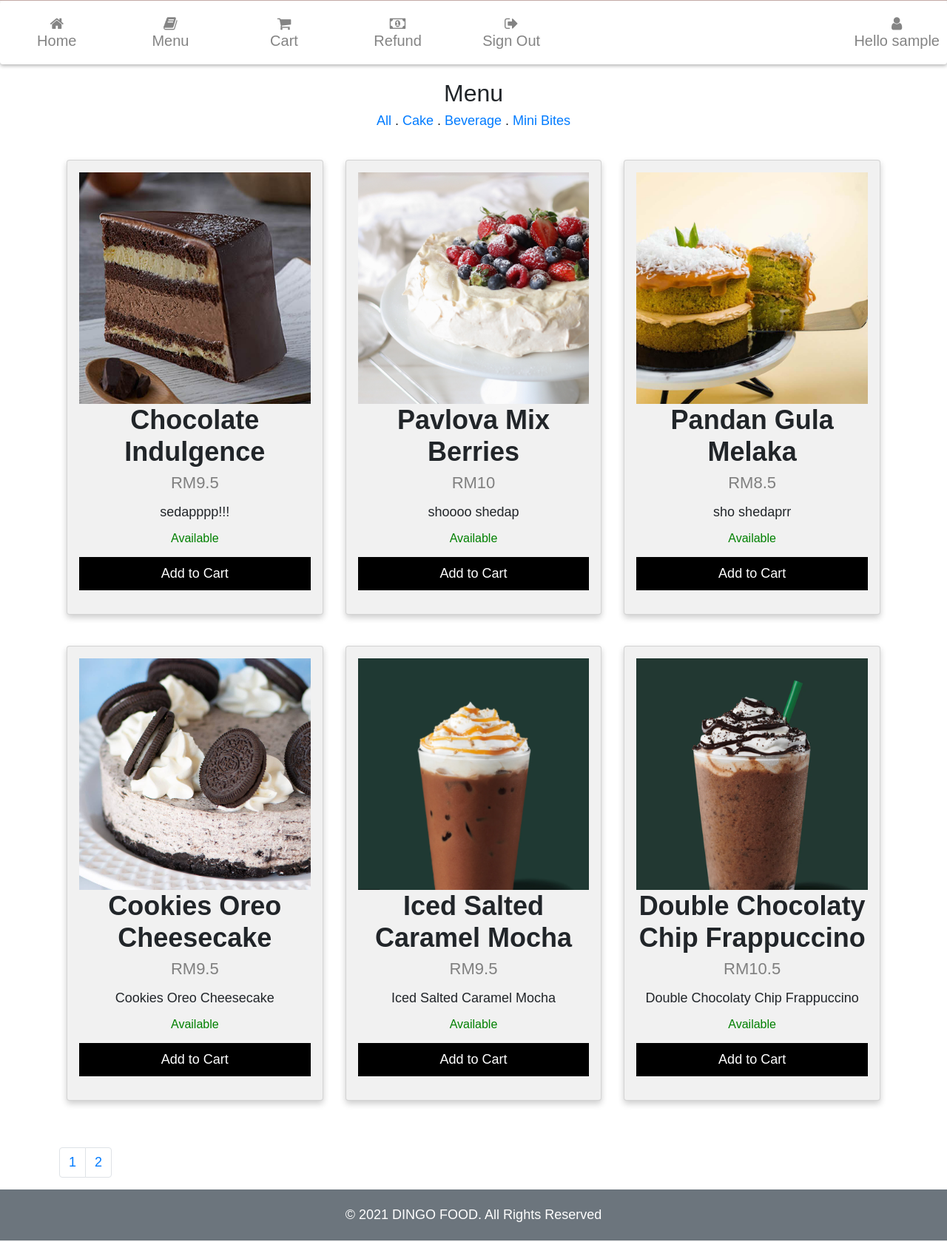
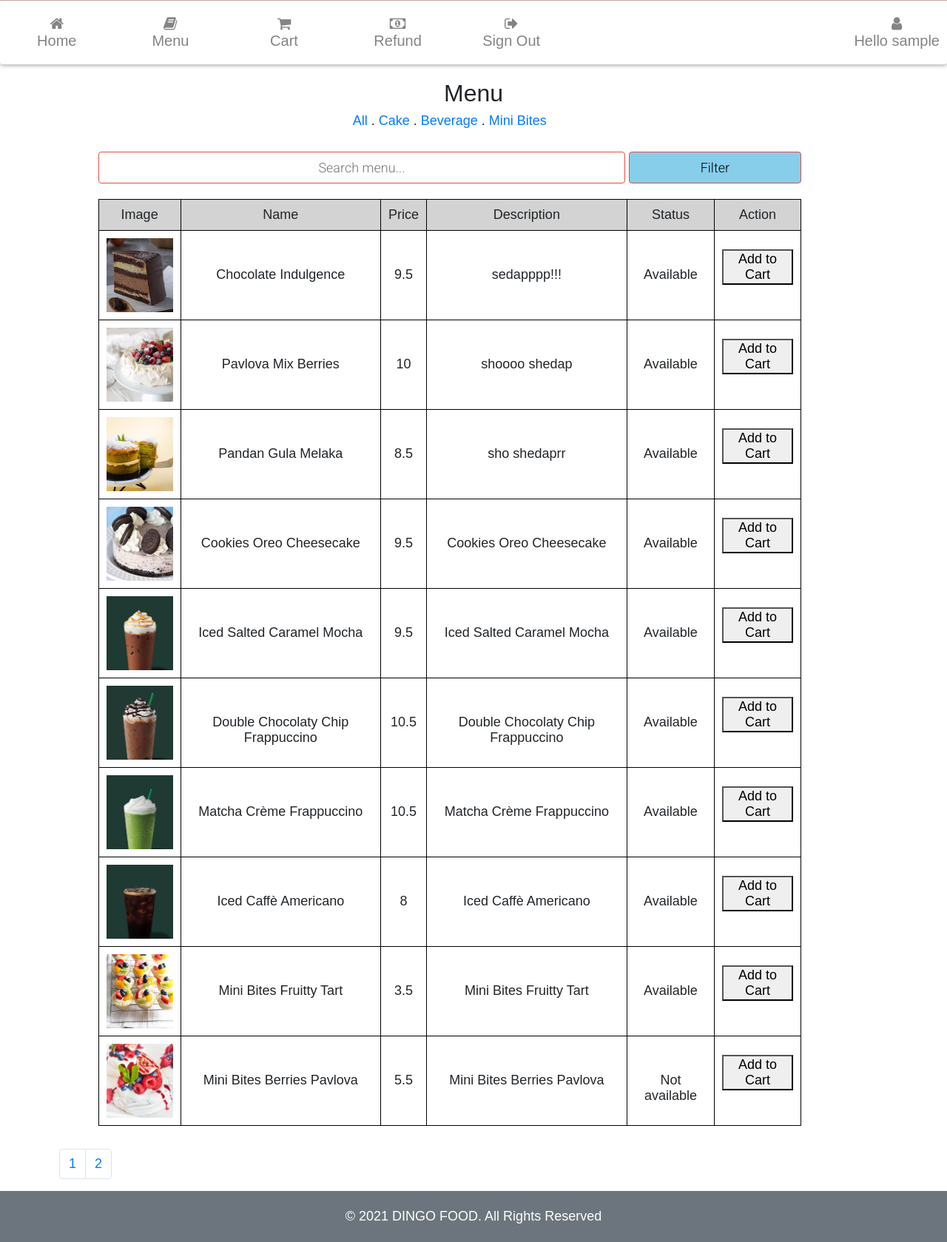
Before and after one commit to kavinraj19/Food-Ordering-System, a PHP site: page /viewMenu.php in a window 1280 px wide. Shown: the part 399-2078 px from the top of the page at 74% size. Run offline with PHP 8.4, Linux system fonts and the light colour scheme; the visitor is signed in with stand-in values (Sample User, id 1); data comes from the database, SQL or seed files in the repository; some libraries are stand-ins or nearby versions.

Commit message:
Ceks
adding search function and change the list menu layout

```diff
--- a/ApplicationLayer/ManageMenuInterface/viewMenu.php
+++ b/ApplicationLayer/ManageMenuInterface/viewMenu.php
@@ -41,10 +41,34 @@ require_once '../../libs/custSession.php';
 
 $name = $_SESSION['username'];
 
+//Search function
+
+if(isset($_POST['search']))
+{
+    $valueToSearch = $_POST['valueToSearch'];
+    // search in all table columns
+    // using concat mysql function
+    $query = "SELECT * FROM `menu` WHERE CONCAT(`menu_id`, `menu_name`, `menu_category`, `menu_description`, `menu_status`, `cost`) LIKE '%".$valueToSearch."%'";
+    $search_result = filterTable($query);
+
+}
+ else {
+    $query = "SELECT * FROM `menu`";
+    $search_result = filterTable($query);
+}
+
+// function to connect and execute the query
+function filterTable($query)
+{
+    $connect = mysqli_connect("localhost", "root", "", "dingofood");
+    $filter_Result = mysqli_query($connect, $query);
+    return $filter_Result;
+}
+
 ?>
 
 <!DOCTYPE html>
-<html lang="en" >
+<html lang="en">
 
 <head>
 
@@ -72,6 +96,18 @@ $name = $_SESSION['username'];
   <!-- STYLE -->
 
   <style>
+
+    table,th,td,tr{
+      padding: 10px;
+      text-align:center;
+      border: 1px solid black;
+    }
+
+    th{
+      background-color: lightgrey;
+    }
+
+
     * {
       box-sizing: border-box;
     }
@@ -88,7 +124,9 @@ body {
     }
 
     /* Remove extra left and right margins, due to padding */
-.row {margin: 0 -5px;}
+    .row {
+      margin: 0 -5px;
+    }
 
     /* Clear floats after the columns */
     .row:after {
@@ -125,20 +163,22 @@ body {
     }
 
     .picture {
-	width : 100%;
+      width: 100%;
 
     }
 
-.menu{
-    transition: all 0.25s ease ;
-    -webkit-transition: all 0.25s ease ;
-    -moz-transition: all 0.25s ease ;
-    -ms-transition: all 0.25s ease ;
-    -o-transition: all 0.25s ease ;
+    .menu {
+      transition: all 0.25s ease;
+      -webkit-transition: all 0.25s ease;
+      -moz-transition: all 0.25s ease;
+      -ms-transition: all 0.25s ease;
+      -o-transition: all 0.25s ease;
       margin-bottom: 1rem;
     }
 
-.card:hover {box-shadow: 2px 2px 20px 5px #c99c9c;}
+    .card:hover {
+      box-shadow: 2px 2px 20px 5px #c99c9c;
+    }
 
     .card button {
       border: none;
@@ -156,7 +196,8 @@ body {
       opacity: 0.7;
     }
 
-body, html {
+    body,
+    html {
       height: 100%;
       margin: 0;
       font-family: Arial, Helvetica, sans-serif;
@@ -206,9 +247,10 @@ ul {
       position: absolute;
       background-color: #f9f9f9;
       min-width: 160px;
-  box-shadow: 0px 8px 16px 0px rgba(0,0,0,0.2);
+      box-shadow: 0px 8px 16px 0px rgba(0, 0, 0, 0.2);
       z-index: 1;
     }
+
     .dropdown-content a {
       float: none;
       color: black;
@@ -253,13 +295,22 @@ $sno = $row + 1;
     <div style="list-style-type: none;" id="navigation-bar">
 
       <ul>
-        <li><a href="/Project/ApplicationLayer/ManageCustomerInterface/home.php"><i class="fa fa-home"></i><span>Home</span></a></li>
-        <li><a href="/Project/ApplicationLayer/ManageMenuInterface/viewMenu.php"><i class="fa fa-book"></i><span>Menu</span></a></li>
-        <li><a href="/Project/ApplicationLayer/ManageOrderInterface/cart.php"><i class="fa fa-shopping-cart"></i><span>Cart</span></a></li>
-        <li><a href="/Project/ApplicationLayer/ManageRefundInterface/refundList.php"><i class="fa fa-money"></i><span>Refund</span></a></li>
-        <li><a href="/Project/ApplicationLayer/ManageCustomerInterface/logout.php" onclick="return confirm('Are you sure you want to sign out?')"><i class="fa fa-sign-out"></i><span>Sign Out</span></a></li>
+        <li><a href="/Project/ApplicationLayer/ManageCustomerInterface/home.php"><i
+              class="fa fa-home"></i><span>Home</span></a></li>
+        <li><a href="/Project/ApplicationLayer/ManageMenuInterface/viewMenu.php"><i
+              class="fa fa-book"></i><span>Menu</span></a></li>
+        <li><a href="/Project/ApplicationLayer/ManageOrderInterface/cart.php"><i
+              class="fa fa-shopping-cart"></i><span>Cart</span></a></li>
+        <li><a href="/Project/ApplicationLayer/ManageRefundInterface/refundList.php"><i
+              class="fa fa-money"></i><span>Refund</span></a></li>
+        <li><a href="/Project/ApplicationLayer/ManageCustomerInterface/logout.php"
+            onclick="return confirm('Are you sure you want to sign out?')"><i class="fa fa-sign-out"></i><span>Sign
+              Out</span></a></li>
 
-        <a href="/Project/ApplicationLayer/ManageCustomerInterface/customerProfile.php" id="topnav-right"><i class="fa fa-user"></i><span>Hello <?php echo $name; ?></span></a>
+        <a href="/Project/ApplicationLayer/ManageCustomerInterface/customerProfile.php" id="topnav-right"><i
+            class="fa fa-user"></i><span>Hello
+            <?php echo $name; ?>
+          </span></a>
       </ul>
 
     </div>
@@ -269,43 +320,56 @@ $sno = $row + 1;
   <!-- DISPLAY MENU ACCORDING MENU_CATEGORY -->
 
   <div class="container" style="margin-top:20px">
-        <center><h2><?php echo isset($_GET['menu_category'])? $_GET['menu_category']: '';?> Menu</h2>
+    <center>
+      <h2>
+        <?php echo isset($_GET['menu_category'])? $_GET['menu_category']: '';?> Menu
+      </h2>
       <div class="row">
         <center>
           <a href="viewMenu.php">All</a> .
           <a href="viewMenu.php?menu_category=Cake">Cake</a> .
           <a href="viewMenu.php?menu_category=Beverage">Beverage</a> .
           <a href="viewMenu.php?menu_category=Mini Bites">Mini Bites</a>
-<br><br><br>
+          <br><br>
 
           <!-- DISPLAY MENU -->
 
           <div class="col-sm-20 main-content">
-                <div class="row">
-            <?php
-                if (isset($errmsg)){
-                    echo "<h3>$errmsg</h3>";
-                }
-                foreach($data as $row){
-                    $menu_id = $row['menu_id'];
-                    echo "<div class='col-sm-4'>
-                    		<div class='card'>
-                    		<a href='/Project/ApplicationLayer/ManageOrderInterface/addOrder_Cart.php?menu_id=$menu_id'>
-                    		<img class='picture' src='/Project/img/". $row['menu_image'] ."'></a>
-                    			<h3>".$row['menu_name'] ."</h3>
 
-                    			<p class='price'>RM". $row['menu_price'] ."</p>
-                    			<p>". $row['menu_description'] ."</p>
-      							<p class='status'> ". $row['menu_status'] ."</p>
-      							<p><a href='/Project/ApplicationLayer/ManageOrderInterface/addOrder_Cart.php?id=" . $row['menu_id'] . "'><button>Add to Cart</button></a></p>
-                    		</div>
-                    		<br><br>
-                    	</div>";
-   				}
-            ?>
+            <form action="/Project/ApplicationLayer/ManageMenuInterface/viewMenu.php" method="post">
+            <div style="display:flex;">
+              <input type="text" name="valueToSearch" placeholder="Search menu..."> &nbsp;
+              <input style="width: 30%; background-color: skyblue; color:black;" type="submit" name="search" value="Filter">
             </div>
             <br>
 
+            <table>
+                <tr>
+                    <th>Image</th>
+                    <th>Name</th>
+                    <th>Price</th>
+                    <th>Description</th>
+                    <th>Status</th>
+                    <th>Action</th>
+                </tr>
+
+      <!-- populate table from mysql database -->
+                <?php while($row = mysqli_fetch_array($search_result)):?>
+                <tr>
+                    <td><a href='/Project/ApplicationLayer/ManageOrderInterface/addOrder_Cart.php?menu_id=$menu_id'>
+                    <img height="100px" class='picture' src='/Project/img/<?php echo $row['menu_image']; ?>'</a></td>
+                    <td><?php echo $row['menu_name'];?></td>
+                    <td><?php echo $row['menu_price'];?></td>
+                    <td><?php echo $row['menu_description'];?></td>
+                    <td><?php echo $row['menu_status'];?></td>
+                    <td><a href='/Project/ApplicationLayer/ManageOrderInterface/addOrder_Cart.php?id="<?php echo $row['menu_id']; ?>"'><button>Add to Cart</button></a></td>
+
+                </tr>
+                <?php endwhile;?>
+            </table>
+        </form>
+
+            <br>
             <!-- MENU PAGE NUMBER -->
 
             <nav aria-label="Page navigation example">
@@ -357,7 +421,6 @@ $sno = $row + 1;
   <script src="/Project/js/agency.min.js"></script>
 
 
-
 </body>
 
 </html>
```
Also changed, not shown: 2 other files. Lines whose indentation alone changed are shown as unchanged.
